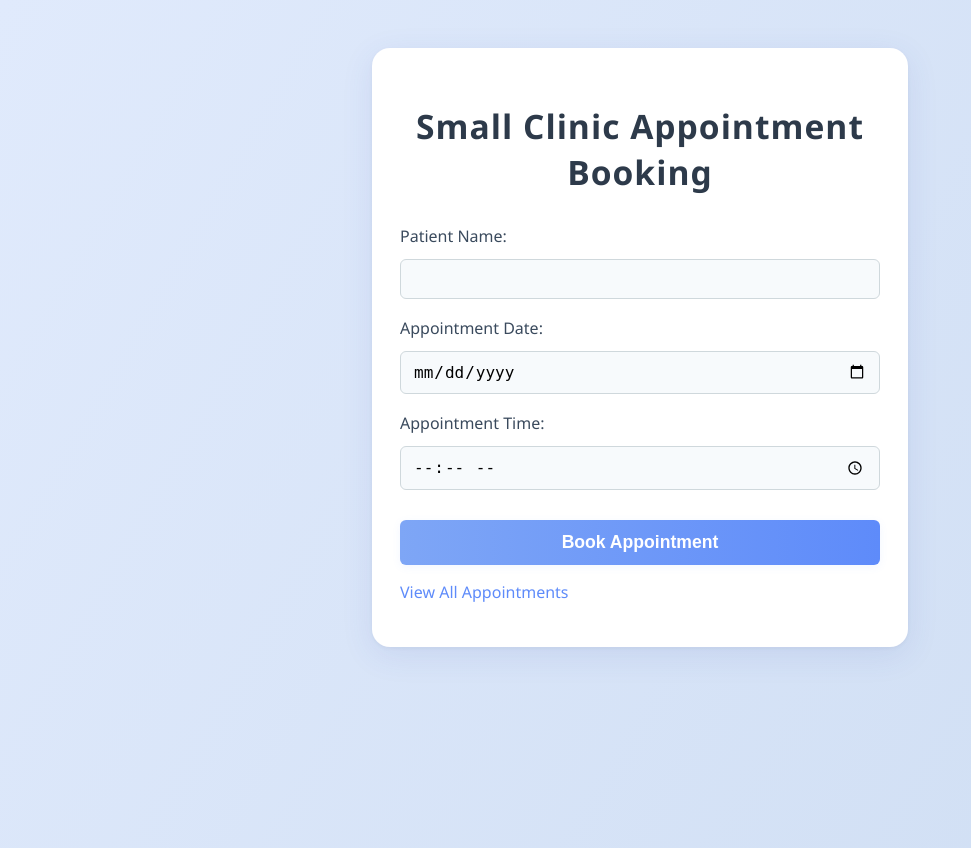
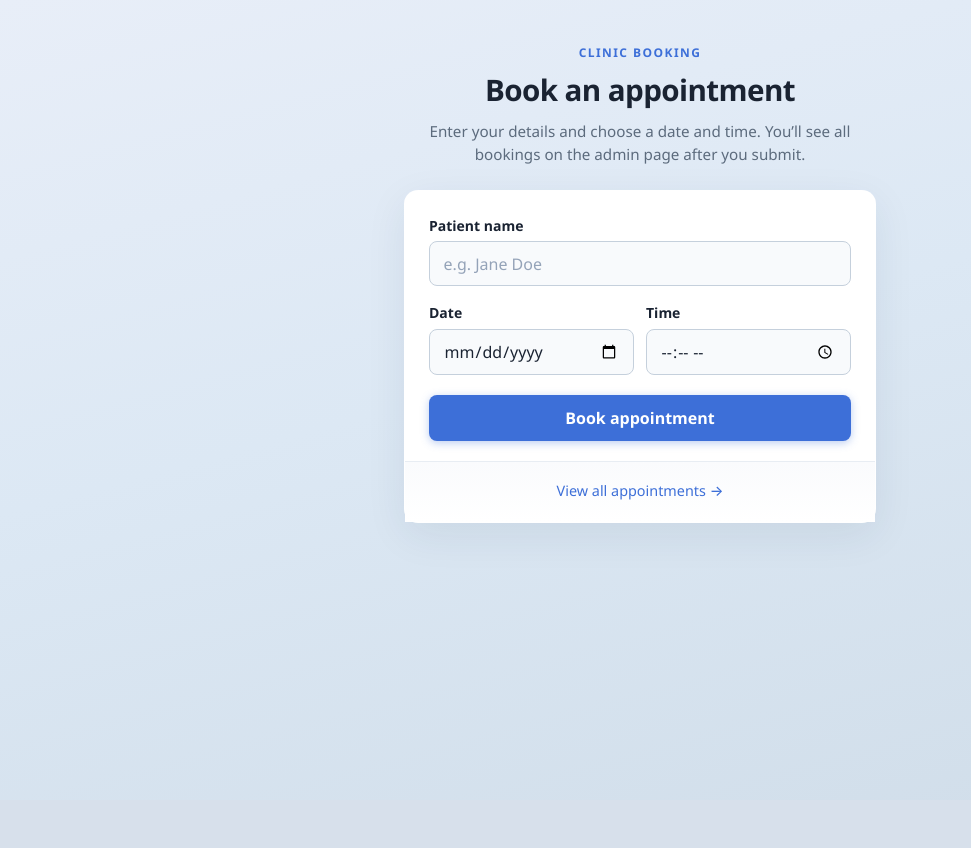
Before and after one commit to quangnhat23/clinic-booking-system, a Flask app: page / in a window 1280 px wide. Shown: the whole page, without its empty margins (0-971 px from the left). After the commit the page ends 523 px from the top, so only its background shows below. Run offline with Flask 3, Linux system fonts and the light colour scheme.

Commit message:
Deleted script.js

```diff
--- a/app.py
+++ b/app.py
@@ -61,5 +61,16 @@ def admin():
 
     return render_template("admin.html", appointments=appointments)
 
+
+@app.route("/admin/delete/<int:appointment_id>", methods=["POST"])
+def delete_appointment(appointment_id):
+    conn = get_connection()
+    cursor = conn.cursor()
+    cursor.execute("DELETE FROM appointments_new WHERE id = %s", (appointment_id,))
+    conn.commit()
+    conn.close()
+    return redirect(url_for("admin"))
+
+
 if __name__ == "__main__":
     app.run(host="0.0.0.0", port=5000, debug=True)
--- a/static/script.js
+++ /dev/null
@@ -1,7 +0,0 @@
-// static/script.js
-// Add your JavaScript code here
-
-document.addEventListener('DOMContentLoaded', function() {
-    console.log('JavaScript loaded successfully!');
-    // You can add more JS functionality here
-});
--- a/static/style.css
+++ b/static/style.css
@@ -1,108 +1,296 @@
-body {
-    font-family: 'Segoe UI', Arial, sans-serif;
-    background: linear-gradient(120deg, #e0eafc, #cfdef3);
-    margin: 0;
-    padding: 0;
-    min-height: 100vh;
+:root {
+    --bg-top: #e8eef8;
+    --bg-bottom: #dce8f4;
+    --surface: #ffffff;
+    --text: #1a2332;
+    --text-muted: #5c6b7d;
+    --border: #c5d0dc;
+    --accent: #3d6fd8;
+    --accent-hover: #2f5bc4;
+    --accent-soft: #e8f0fc;
+    --danger: #c53030;
+    --danger-hover: #9b2424;
+    --shadow: 0 12px 40px rgba(26, 45, 80, 0.08);
+    --radius: 14px;
+    --radius-sm: 8px;
+    --font: "Segoe UI", system-ui, -apple-system, sans-serif;
 }
 
-.container {
-    width: 100%;
-    max-width: 480px;
-    margin: 48px auto;
-    background: #fff;
-    padding: 32px 28px 28px 28px;
-    border-radius: 18px;
-    box-shadow: 0 8px 32px rgba(60, 80, 180, 0.10), 0 1.5px 4px rgba(0,0,0,0.04);
+*,
+*::before,
+*::after {
+    box-sizing: border-box;
 }
 
-h1 {
-    text-align: center;
-    color: #2d3a4a;
-    font-size: 2.1rem;
-    margin-bottom: 24px;
-    letter-spacing: 1px;
+body {
+    font-family: var(--font);
+    margin: 0;
+    min-height: 100vh;
+    color: var(--text);
+    background: linear-gradient(165deg, var(--bg-top) 0%, var(--bg-bottom) 45%, #d0dde9 100%);
+    line-height: 1.5;
 }
 
-form {
+.page {
+    max-width: 32rem;
+    margin: 0 auto;
+    padding: clamp(1.5rem, 4vw, 2.75rem) 1.25rem 3rem;
+}
+
+.page-wide {
+    max-width: 52rem;
+}
+
+.site-header {
+    text-align: center;
+    margin-bottom: 1.5rem;
+}
+
+.site-tag {
+    margin: 0 0 0.35rem;
+    font-size: 0.75rem;
+    font-weight: 600;
+    letter-spacing: 0.12em;
+    text-transform: uppercase;
+    color: var(--accent);
+}
+
+.site-header h1 {
+    margin: 0 0 0.5rem;
+    font-size: clamp(1.5rem, 4vw, 1.85rem);
+    font-weight: 700;
+    letter-spacing: -0.02em;
+    color: var(--text);
+}
+
+.lead {
+    margin: 0 auto;
+    max-width: 28rem;
+    font-size: 0.95rem;
+    color: var(--text-muted);
+}
+
+.card {
+    background: var(--surface);
+    border-radius: var(--radius);
+    box-shadow: var(--shadow);
+    border: 1px solid rgba(255, 255, 255, 0.7);
+}
+
+.card-pad {
+    padding: 0;
+    overflow: hidden;
+}
+
+.booking-form {
+    padding: 1.5rem 1.5rem 1.25rem;
     display: flex;
     flex-direction: column;
-    gap: 12px;
+    gap: 1rem;
+}
+
+.field {
+    display: flex;
+    flex-direction: column;
+    gap: 0.35rem;
+}
+
+.field-row {
+    display: grid;
+    grid-template-columns: 1fr 1fr;
+    gap: 0.75rem;
+}
+
+@media (max-width: 420px) {
+    .field-row {
+        grid-template-columns: 1fr;
+    }
 }
 
 label {
-    margin-top: 6px;
-    color: #3a4a5d;
-    font-weight: 500;
+    font-size: 0.875rem;
+    font-weight: 600;
+    color: var(--text);
 }
 
 input[type="text"],
 input[type="date"],
 input[type="time"] {
-    padding: 10px 12px;
-    border: 1.5px solid #cfd8dc;
-    border-radius: 6px;
+    width: 100%;
+    padding: 0.65rem 0.85rem;
+    border: 1px solid var(--border);
+    border-radius: var(--radius-sm);
     font-size: 1rem;
-    background: #f7fafc;
-    transition: border 0.2s;
-}
-input:focus {
-    border-color: #7ea6f6;
-    outline: none;
+    font-family: inherit;
+    background: #f8fafc;
+    color: var(--text);
+    transition: border-color 0.15s ease, box-shadow 0.15s ease, background 0.15s ease;
 }
 
-button {
-    margin-top: 18px;
-    padding: 12px 0;
-    background: linear-gradient(90deg, #7ea6f6, #5e8bfa);
-    color: #fff;
-    border: none;
-    border-radius: 6px;
-    font-size: 1.1rem;
-    font-weight: 600;
-    cursor: pointer;
-    box-shadow: 0 2px 8px rgba(94,139,250,0.08);
-    transition: background 0.2s, transform 0.1s;
-}
-button:hover {
-    background: linear-gradient(90deg, #5e8bfa, #7ea6f6);
-    transform: translateY(-2px) scale(1.02);
+input::placeholder {
+    color: #94a3b8;
 }
 
-a {
-    color: #5e8bfa;
-    text-decoration: none;
-    font-weight: 500;
-    transition: color 0.2s;
-}
-a:hover {
-    color: #2d3a4a;
+input:hover {
+    border-color: #a8b8c8;
 }
 
-table {
+input:focus {
+    outline: none;
+    border-color: var(--accent);
+    background: #fff;
+    box-shadow: 0 0 0 3px rgba(61, 111, 216, 0.2);
+}
+
+.btn {
+    display: inline-flex;
+    align-items: center;
+    justify-content: center;
+    width: 100%;
+    margin-top: 0.25rem;
+    padding: 0.75rem 1rem;
+    border: none;
+    border-radius: var(--radius-sm);
+    font-size: 1rem;
+    font-weight: 600;
+    font-family: inherit;
+    cursor: pointer;
+    transition: background 0.15s ease, transform 0.1s ease, box-shadow 0.15s ease;
+}
+
+.btn-primary {
+    background: var(--accent);
+    color: #fff;
+    box-shadow: 0 2px 8px rgba(61, 111, 216, 0.35);
+}
+
+.btn-primary:hover {
+    background: var(--accent-hover);
+    transform: translateY(-1px);
+    box-shadow: 0 4px 14px rgba(61, 111, 216, 0.4);
+}
+
+.btn-primary:focus-visible {
+    outline: none;
+    box-shadow: 0 0 0 3px #fff, 0 0 0 6px var(--accent);
+}
+
+.btn-primary:active {
+    transform: translateY(0);
+}
+
+.btn-danger {
+    background: var(--danger);
+    color: #fff;
+    box-shadow: 0 2px 8px rgba(197, 48, 48, 0.25);
+}
+
+.btn-danger:hover {
+    background: var(--danger-hover);
+    transform: translateY(-1px);
+    box-shadow: 0 4px 12px rgba(197, 48, 48, 0.35);
+}
+
+.btn-danger:focus-visible {
+    outline: none;
+    box-shadow: 0 0 0 3px #fff, 0 0 0 6px var(--danger);
+}
+
+.btn-sm {
+    width: auto;
+    margin-top: 0;
+    padding: 0.4rem 0.65rem;
+    font-size: 0.8125rem;
+}
+
+.inline-form {
+    display: inline-flex;
+    margin: 0;
+}
+
+.th-actions {
+    text-align: right;
+}
+
+.table-actions {
+    width: 1%;
+    white-space: nowrap;
+    text-align: right;
+    vertical-align: middle;
+}
+
+.card-footer {
+    padding: 1rem 1.5rem 1.25rem;
+    border-top: 1px solid #e8edf3;
+    text-align: center;
+    background: linear-gradient(180deg, #fafbfd 0%, #fff 100%);
+}
+
+.link-muted {
+    font-size: 0.9rem;
+    font-weight: 500;
+    color: var(--accent);
+    text-decoration: none;
+}
+
+.link-muted:hover {
+    color: var(--accent-hover);
+    text-decoration: underline;
+}
+
+.link-muted:focus-visible {
+    outline: 2px solid var(--accent);
+    outline-offset: 2px;
+    border-radius: 2px;
+}
+
+.table-wrap {
+    overflow-x: auto;
+    -webkit-overflow-scrolling: touch;
+}
+
+.data-table {
     width: 100%;
     border-collapse: collapse;
-    margin-top: 24px;
-    background: #f7fafc;
-    border-radius: 8px;
-    overflow: hidden;
-    box-shadow: 0 2px 8px rgba(60, 80, 180, 0.06);
+    font-size: 0.9375rem;
 }
-th, td {
-    padding: 12px 8px;
+
+.data-table thead th {
+    position: sticky;
+    top: 0;
+    padding: 0.85rem 1rem;
+    text-align: left;
+    font-weight: 600;
+    color: var(--text);
+    background: var(--accent-soft);
+    border-bottom: 1px solid var(--border);
+    white-space: nowrap;
+}
+
+.data-table tbody td {
+    padding: 0.75rem 1rem;
+    border-bottom: 1px solid #eef2f6;
+    color: var(--text);
+}
+
+.data-table tbody tr:last-child td {
+    border-bottom: none;
+}
+
+.data-table tbody tr:hover {
+    background: #f6f9fc;
+}
+
+.data-table tbody td:first-child {
+    font-variant-numeric: tabular-nums;
+    color: var(--text-muted);
+    width: 3rem;
+}
+
+.empty-state {
+    margin: 0;
+    padding: 2rem 1.5rem;
     text-align: center;
+    color: var(--text-muted);
+    font-size: 0.95rem;
 }
-th {
-    background: #e0eafc;
-    color: #2d3a4a;
-    font-weight: 600;
-    font-size: 1rem;
-    border-bottom: 2px solid #cfd8dc;
-}
-tr:nth-child(even) {
-    background: #f0f4fa;
-}
-tr:hover {
-    background: #e8f0fe;
-    transition: background 0.2s;
-}
--- a/templates/index.html
+++ b/templates/index.html
@@ -1,27 +1,44 @@
 <!DOCTYPE html>
-<html>
+<html lang="en">
 <head>
-    <title>Small Clinic Appointment Booking</title>
+    <meta charset="UTF-8">
+    <meta name="viewport" content="width=device-width, initial-scale=1">
+    <title>Book an appointment — Clinic</title>
     <link rel="stylesheet" href="{{ url_for('static', filename='style.css') }}">
-    <script src="{{ url_for('static', filename='script.js') }}"></script>
 </head>
 <body>
-    <div class="container">
-        <h1>Small Clinic Appointment Booking</h1>
-        <form action="/book" method="POST">
-            <label>Patient Name:</label>
-            <input type="text" name="patient_name" required>
+    <div class="page">
+        <header class="site-header">
+            <p class="site-tag">Clinic booking</p>
+            <h1>Book an appointment</h1>
+            <p class="lead">Enter your details and choose a date and time. You’ll see all bookings on the admin page after you submit.</p>
+        </header>
 
-            <label>Appointment Date:</label>
-            <input type="date" name="appointment_date" required>
+        <main class="card">
+            <form action="/book" method="POST" class="booking-form">
+                <div class="field">
+                    <label for="patient_name">Patient name</label>
+                    <input type="text" id="patient_name" name="patient_name" required autocomplete="name" placeholder="e.g. Jane Doe">
+                </div>
 
-            <label>Appointment Time:</label>
-            <input type="time" name="appointment_time" required>
+                <div class="field-row">
+                    <div class="field">
+                        <label for="appointment_date">Date</label>
+                        <input type="date" id="appointment_date" name="appointment_date" required>
+                    </div>
+                    <div class="field">
+                        <label for="appointment_time">Time</label>
+                        <input type="time" id="appointment_time" name="appointment_time" required>
+                    </div>
+                </div>
 
-            <button type="submit">Book Appointment</button>
-        </form>
+                <button type="submit" class="btn btn-primary">Book appointment</button>
+            </form>
 
-        <p><a href="/admin">View All Appointments</a></p>
+            <footer class="card-footer">
+                <a class="link-muted" href="/admin">View all appointments →</a>
+            </footer>
+        </main>
     </div>
 </body>
 </html>
```
Also changed, not shown: templates/admin.html (+36 -11 lines).
